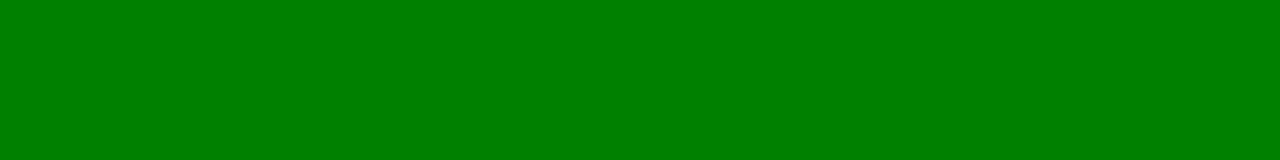
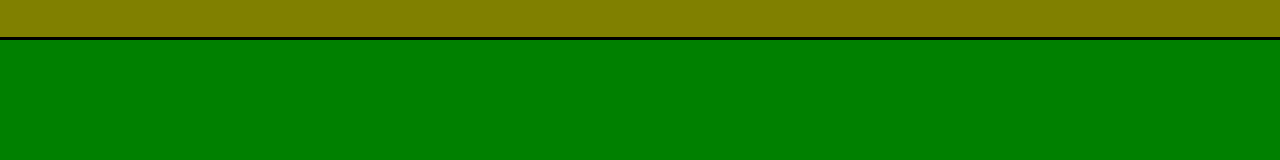
Before and after one commit to Majeev/Optimo, a plain HTML site: page index.html in a window 1280 px wide. Drawn offline with Linux system fonts and the light colour scheme.

Commit message:
feat: add header

```diff
--- a/index.html
+++ b/index.html
@@ -8,6 +8,6 @@
     <link rel="stylesheet" href="style.css">
 </head>
 <body>
-
+    <header></header>
 </body>
 </html>
--- a/style.css
+++ b/style.css
@@ -6,4 +6,13 @@
 
 body {
     background-color: #008000;
+    height: 100vh;
+    max-height: 100vh;
 }
+
+header {
+    width: 100%;
+    background-color: #808000;
+    height: 5%;
+    border-bottom: 3px solid black;
+}
```
